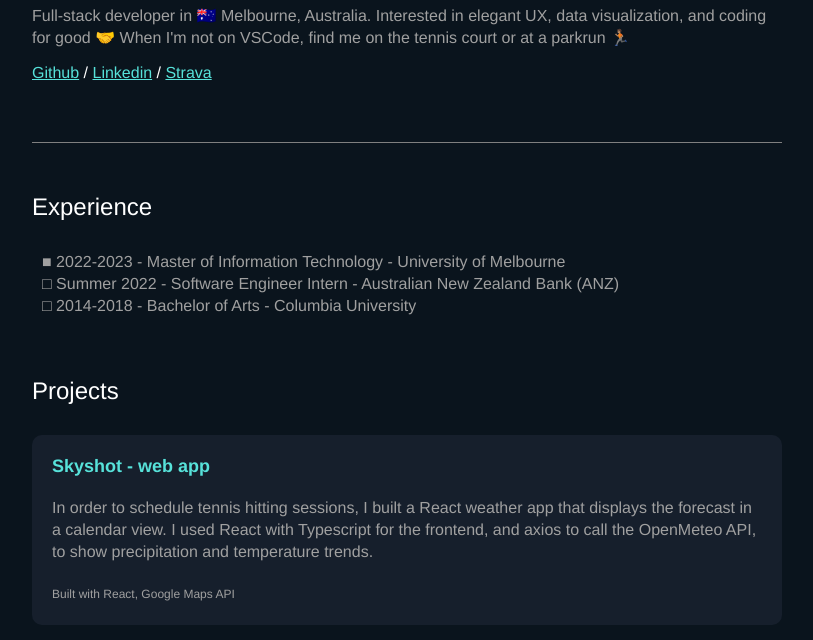
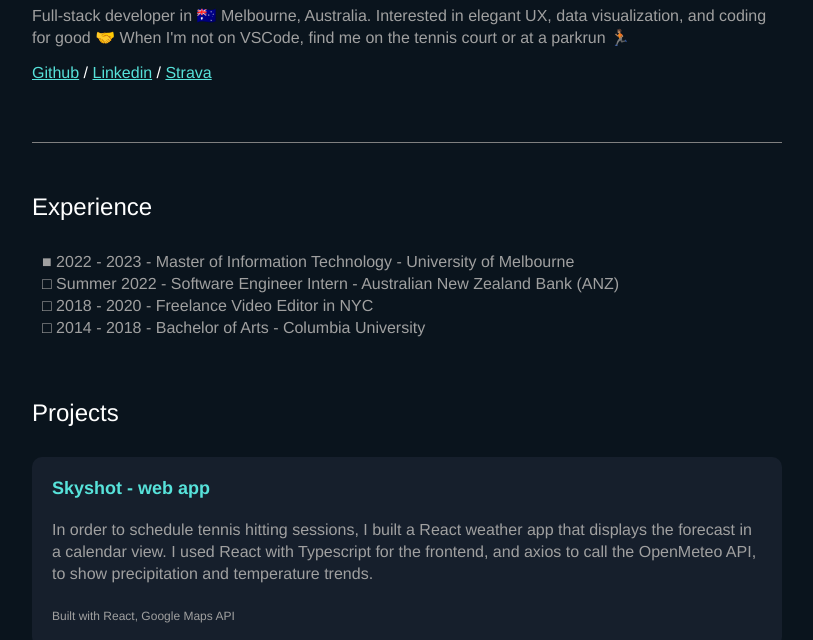
Before and after one commit to l3onwu/l3onwu.github.io, a plain HTML site: page index.html in a window 1280 px wide. Shown: the part 172-812 px from the top of the page, without its empty margins (233-1046 px from the left). Drawn offline with Linux system fonts and the light colour scheme.

Commit message:
Update experience bio with NYC video editing

```diff
--- a/index.html
+++ b/index.html
@@ -71,7 +71,7 @@
           <p class="section-title">Experience</p>
 
           <p class="experience-description">
-            ■ 2022-2023 - Master of Information Technology - University of
+            ■ 2022 - 2023 - Master of Information Technology - University of
             Melbourne
           </p>
 
@@ -81,7 +81,11 @@
           </p>
 
           <p class="experience-description">
-            □ 2014-2018 - Bachelor of Arts - Columbia University
+            □ 2018 - 2020 - Freelance Video Editor in NYC
+          </p>
+
+          <p class="experience-description">
+            □ 2014 - 2018 - Bachelor of Arts - Columbia University
           </p>
         </div>
 
```
